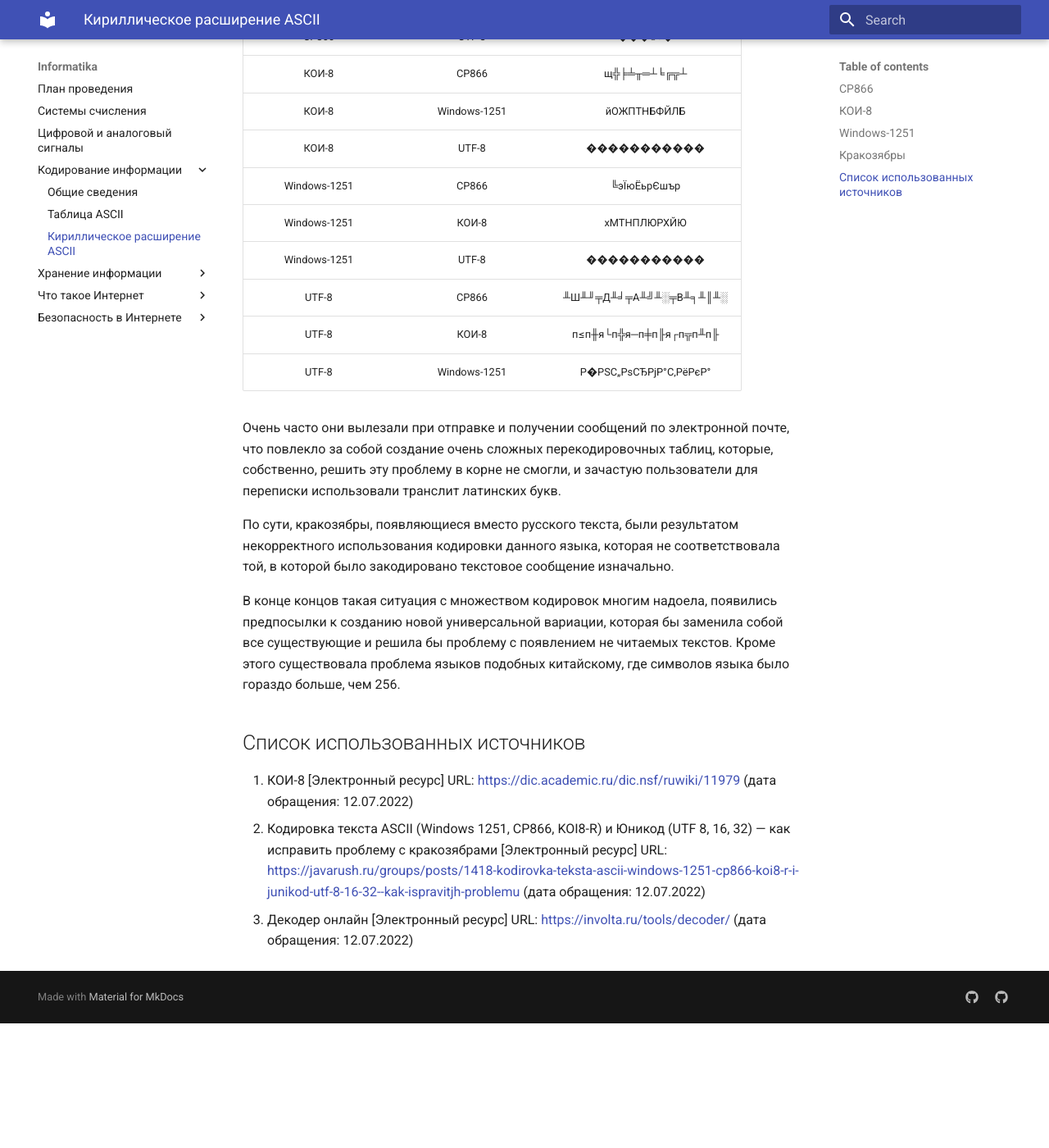
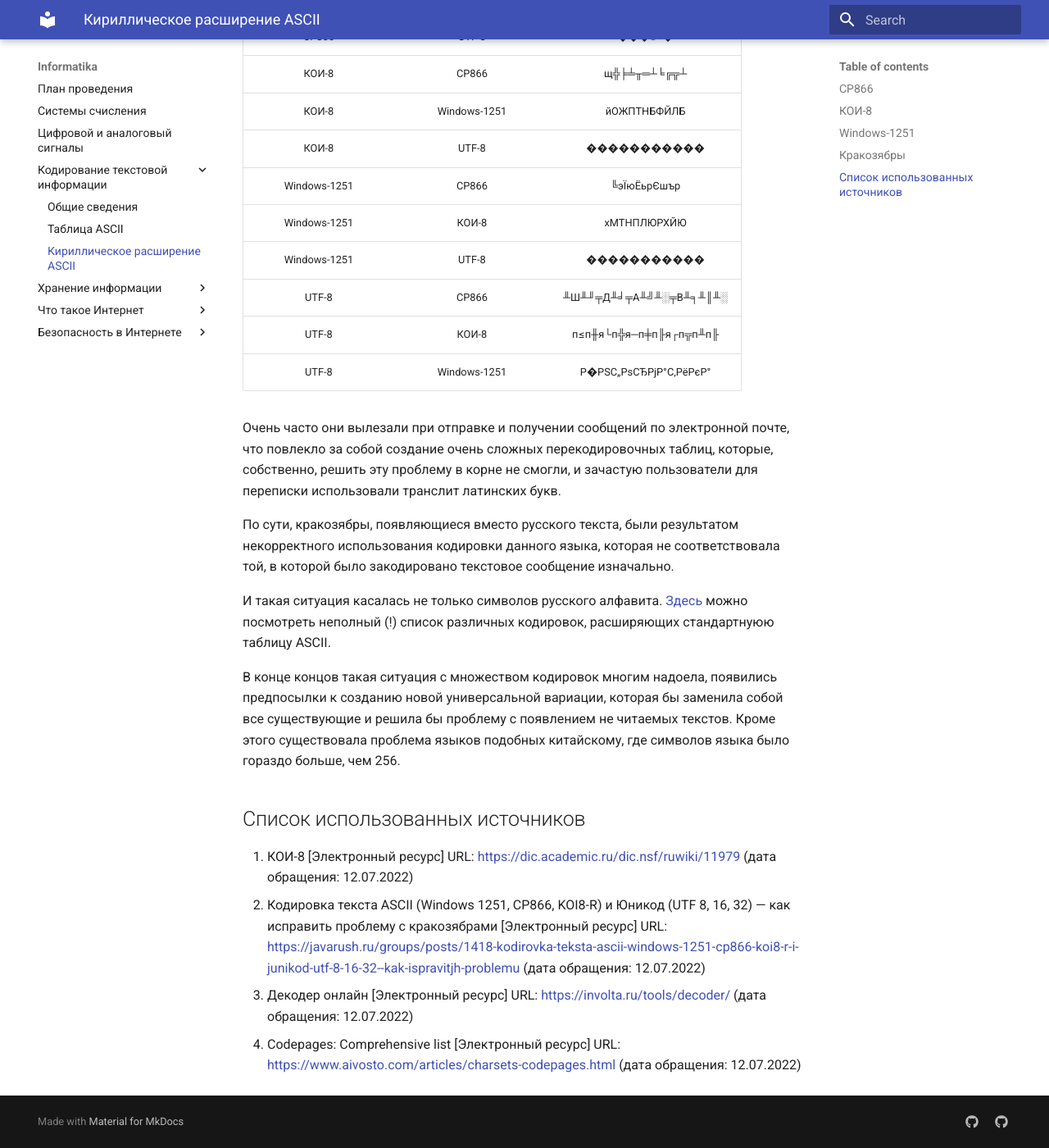
Before and after one commit to chabErch/Informatika, an MkDocs documentation site: the page built from docs/Кодирование текстовой информации/Кириллическое расширение ASCII.md, in a window 1280 px wide and 1400 px high, scrolled down 3895 px. Shown: the whole window at 82% size. Built offline with MkDocs 1.6.1 and Material for MkDocs 9.7.7, drawn with Linux system fonts in a browser that asks for light colours; before the commit the page ends 5143 px from its top, so only the background shows below that.

Commit message:
Переименовал раздел

```diff
--- a/docs/Кодирование информации/Кириллическое расширение ASCII.md
+++ b/docs/Кодирование текстовой информации/Кириллическое расширение ASCII.md
@@ -65,6 +65,8 @@ Windows-1251 выгодно отличается от других 8‑битн
 
 По сути, кракозябры, появляющиеся вместо русского текста, были результатом некорректного использования кодировки данного языка, которая не соответствовала той, в которой было закодировано текстовое сообщение изначально.
 
+И такая ситуация касалась не только символов русского алфавита. [Здесь](https://www.aivosto.com/articles/charsets-codepages.html) можно посмотреть неполный (!) список различных кодировок, расширяющих стандартнуюю таблицу ASCII.
+
 В конце концов такая ситуация с множеством кодировок многим надоела, появились предпосылки к созданию новой универсальной вариации, которая бы заменила собой все существующие и решила бы проблему с появлением не читаемых текстов. Кроме этого существовала проблема языков подобных китайскому, где символов языка было гораздо больше, чем 256.
 
 ## Список использованных источников
@@ -72,3 +74,4 @@ Windows-1251 выгодно отличается от других 8‑битн
 1. КОИ-8 [Электронный ресурс] URL: [https://dic.academic.ru/dic.nsf/ruwiki/11979](https://dic.academic.ru/dic.nsf/ruwiki/11979) (дата обращения: 12.07.2022)
 2. Кодировка текста ASCII (Windows 1251, CP866, KOI8-R) и Юникод (UTF 8, 16, 32) — как исправить проблему с кракозябрами [Электронный ресурс] URL: [https://javarush.ru/groups/posts/1418-kodirovka-teksta-ascii-windows-1251-cp866-koi8-r-i-junikod-utf-8-16-32--kak-ispravitjh-problemu](https://javarush.ru/groups/posts/1418-kodirovka-teksta-ascii-windows-1251-cp866-koi8-r-i-junikod-utf-8-16-32--kak-ispravitjh-problemu) (дата обращения: 12.07.2022)
 3. Декодер онлайн [Электронный ресурс] URL: [https://involta.ru/tools/decoder/](https://involta.ru/tools/decoder/) (дата обращения: 12.07.2022)
+4. Codepages: Comprehensive list [Электронный ресурс] URL: [https://www.aivosto.com/articles/charsets-codepages.html](https://www.aivosto.com/articles/charsets-codepages.html) (дата обращения: 12.07.2022)
--- a/mkdocs.yml
+++ b/mkdocs.yml
@@ -7,10 +7,10 @@ nav:
   - План проведения: 'План.md'
   - Системы счисления: 'Системы счисления.md'
   - Цифровой и аналоговый сигналы: 'Цифра и аналог.md'
-  - 'Кодирование информации':
-    - Общие сведения: 'Кодирование информации/Общие сведения.md'
-    - Таблица ASCII: 'Кодирование информации/ASCII.md'
-    - Кириллическое расширение ASCII: 'Кодирование информации/Кириллическое расширение ASCII.md'
+  - 'Кодирование текстовой информации':
+    - Общие сведения: 'Кодирование текстовой информации/Общие сведения.md'
+    - Таблица ASCII: 'Кодирование текстовой информации/ASCII.md'
+    - Кириллическое расширение ASCII: 'Кодирование текстовой информации/Кириллическое расширение ASCII.md'
   - 'Хранение информации':
     - Оптические диски: 'Хранение информации/Оптические диски.md'
     - Жесткие диски: 'Хранение информации/Жесткие диски.md'
```
Also changed, not shown: docs/Кодирование текстовой информации/ASCII.md (renamed from docs/Кодирование информации/ASCII.md), docs/Кодирование текстовой информации/Кириллическое расширение ASCII.assets/image-20220712030144974.png (renamed from docs/Кодирование информации/Кириллическое расширение ASCII.assets/image-20220712030144974.png), docs/Кодирование текстовой информации/Кириллическое расширение ASCII.assets/image-20220712035636074.png (renamed from docs/Кодирование информации/Кириллическое расширение ASCII.assets/image-20220712035636074.png), docs/Кодирование текстовой информации/Кириллическое расширение ASCII.assets/image-20220712043712091.png (renamed from docs/Кодирование информации/Кириллическое расширение ASCII.assets/image-20220712043712091.png), docs/Кодирование текстовой информации/Общие сведения.assets/image-20220712000613756.png (renamed from docs/Кодирование информации/Общие сведения.assets/image-20220712000613756.png), docs/Кодирование текстовой информации/Общие сведения.assets/image-20220712002035398.png (renamed from docs/Кодирование информации/Общие сведения.assets/image-20220712002035398.png), docs/Кодирование текстовой информации/Общие сведения.assets/image-20220712002959462.png (renamed from docs/Кодирование информации/Общие сведения.assets/image-20220712002959462.png), docs/Кодирование текстовой информации/Общие сведения.md (renamed from docs/Кодирование информации/Общие сведения.md).
